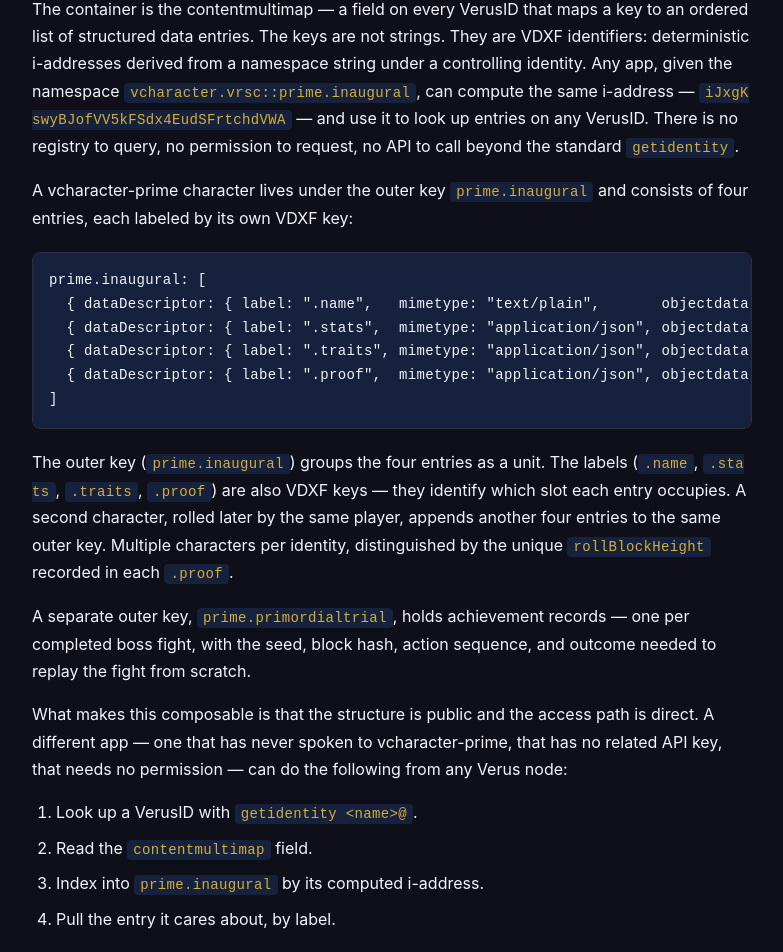
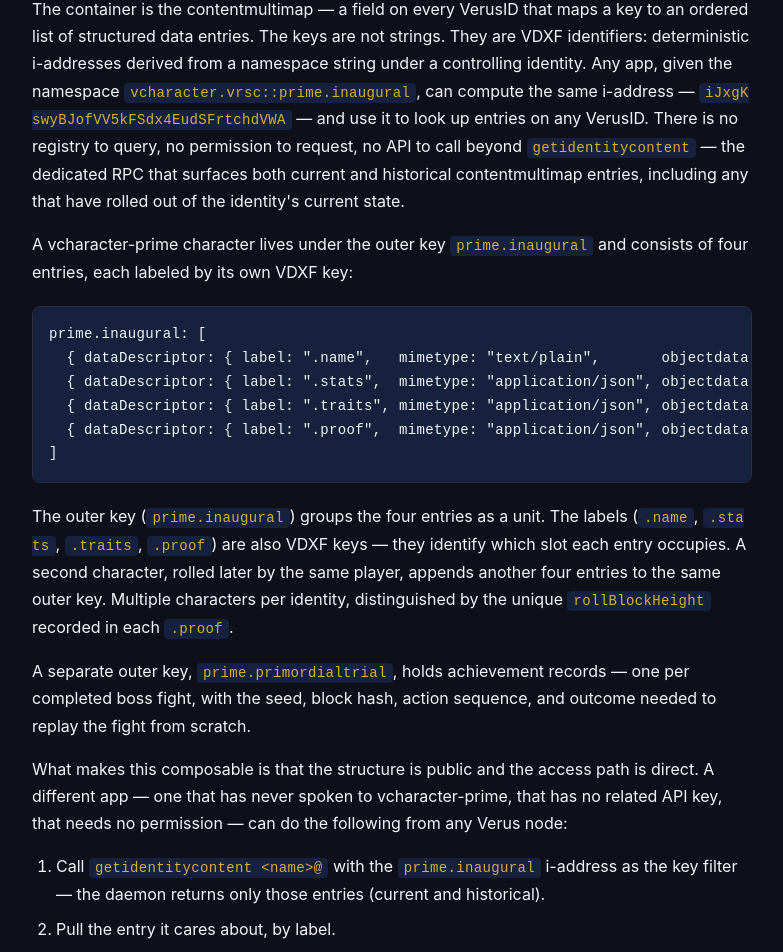
Before and after one commit to vdappdev2/vcharacter-prime, a SvelteKit app: page /verus-primer in a window 1280 px wide. Shown: the part 4593-5545 px from the top of the page, without its empty margins (248-1031 px from the left). Built offline with nearby package versions, Linux system fonts and the light colour scheme; no server answers.

Commit message:
verus-primer: getidentity → getidentitycontent; tighten read-flow steps

```diff
--- a/src/routes/verus-primer/+page.svelte
+++ b/src/routes/verus-primer/+page.svelte
@@ -113,7 +113,7 @@
 
 	<p>A character on vcharacter-prime is more than persistent. It is <em>addressable</em> by anything with a Verus node and a key.</p>
 
-	<p>The container is the contentmultimap — a field on every VerusID that maps a key to an ordered list of structured data entries. The keys are not strings. They are VDXF identifiers: deterministic i-addresses derived from a namespace string under a controlling identity. Any app, given the namespace <code>vcharacter.vrsc::prime.inaugural</code>, can compute the same i-address — <code>iJxgKswyBJofVV5kFSdx4EudSFrtchdVWA</code> — and use it to look up entries on any VerusID. There is no registry to query, no permission to request, no API to call beyond the standard <code>getidentity</code>.</p>
+	<p>The container is the contentmultimap — a field on every VerusID that maps a key to an ordered list of structured data entries. The keys are not strings. They are VDXF identifiers: deterministic i-addresses derived from a namespace string under a controlling identity. Any app, given the namespace <code>vcharacter.vrsc::prime.inaugural</code>, can compute the same i-address — <code>iJxgKswyBJofVV5kFSdx4EudSFrtchdVWA</code> — and use it to look up entries on any VerusID. There is no registry to query, no permission to request, no API to call beyond <code>getidentitycontent</code> — the dedicated RPC that surfaces both current and historical contentmultimap entries, including any that have rolled out of the identity's current state.</p>
 
 	<p>A vcharacter-prime character lives under the outer key <code>prime.inaugural</code> and consists of four entries, each labeled by its own VDXF key:</p>
 
@@ -126,9 +126,7 @@
 	<p>What makes this composable is that the structure is public and the access path is direct. A different app — one that has never spoken to vcharacter-prime, that has no related API key, that needs no permission — can do the following from any Verus node:</p>
 
 	<ol>
-		<li>Look up a VerusID with <code>getidentity &lt;name&gt;@</code>.</li>
-		<li>Read the <code>contentmultimap</code> field.</li>
-		<li>Index into <code>prime.inaugural</code> by its computed i-address.</li>
+		<li>Call <code>getidentitycontent &lt;name&gt;@</code> with the <code>prime.inaugural</code> i-address as the key filter — the daemon returns only those entries (current and historical).</li>
 		<li>Pull the entry it cares about, by label.</li>
 	</ol>
 
```
Also changed, not shown: static/llms-full.txt.
